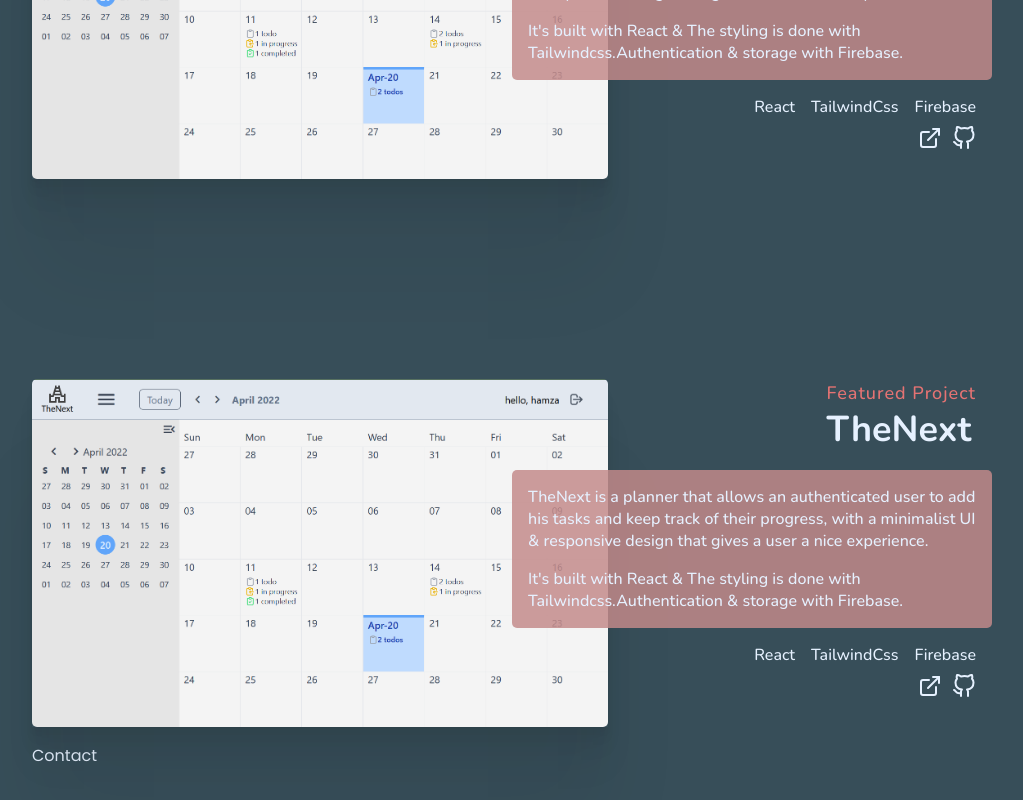
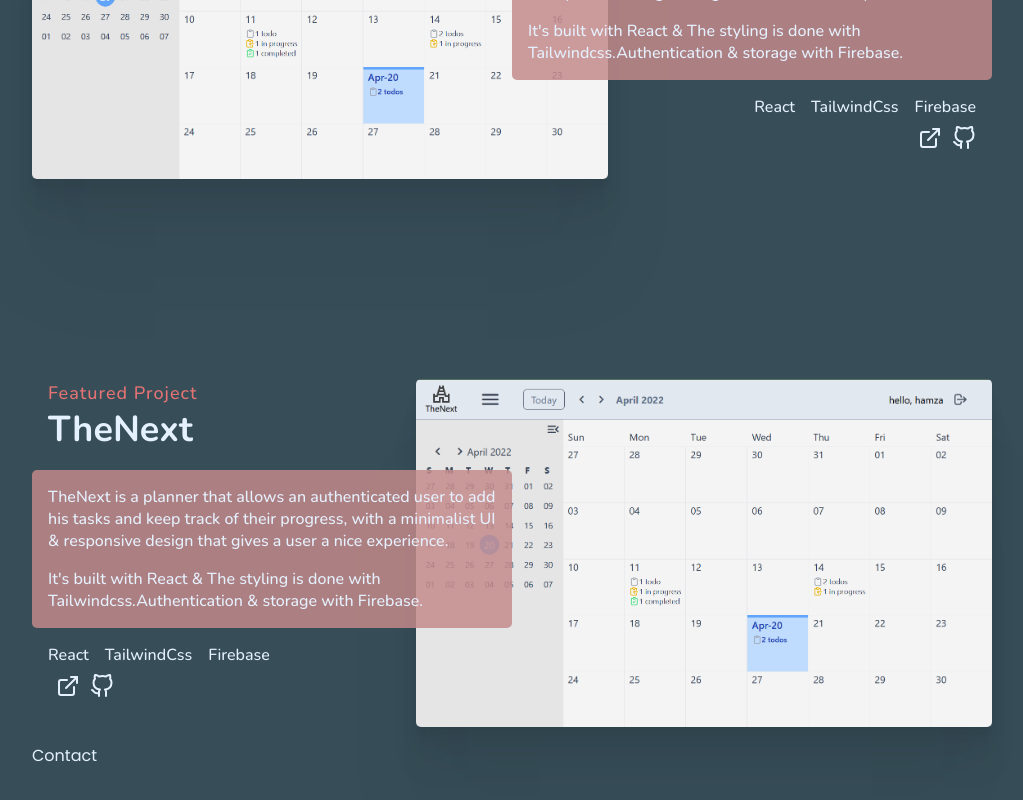
Before and after one commit to idrissi-hamza/MyPortfolio, a React (Create React App) app: page / in a window 1280 px wide. Shown: the part 1437-2237 px from the top of the page, without its empty margins (152-1175 px from the left). Built offline with nearby package versions, Linux system fonts and the light colour scheme; a web font is replaced by a local one.

Commit message:
implement zigzag style for projects  scalable css

```diff
--- a/src/components/Navbar/Circles.scss
+++ b/src/components/Navbar/Circles.scss
@@ -5,7 +5,7 @@
   width: 100%;
   height: 100%;
   overflow: hidden;
-  z-index: 9998;
+  z-index: 8;
   & div {
     position: absolute;
     display: block;
--- a/src/components/Portfolio/Portfolio.scss
+++ b/src/components/Portfolio/Portfolio.scss
@@ -4,24 +4,41 @@
   margin-top: 10rem;
   font-family: "nunito";
   &--projects {
-    // @media (max-width: 860px) {
-    //   margin-inline: 1vw;
-    // }
     padding: 0;
     display: flex;
     flex-direction: column;
-    // background: #ff33;
     list-style: none;
     gap: 200px;
     @media (max-width: 860px) {
-      // margin-inline: 1vw;
       gap: 70px;
     }
     & li {
-       min-width: 100%;
-      // background: #fdf3;
+      min-width: 100%;
       padding: 0px;
       margin: 0 auto;
+      @media (min-width: 860px) {
+        &:nth-child(even) {
+          & .card {
+            display: flex;
+            flex-direction:row-reverse;
+            &--image{
+
+            }
+
+
+            &--text {
+              // color: red;
+              // position: unset;
+              left: 0;
+              align-items: flex-start;
+
+            }
+          }
+
+        }
+      }
+
+
     }
   }
 }
--- a/src/components/Portfolio/ProjectCard.scss
+++ b/src/components/Portfolio/ProjectCard.scss
@@ -3,7 +3,9 @@
   min-width: 100%;
   position: relative;
   max-width: 35rem;
-
+  &--links {
+    z-index: 9999;
+  }
   &--image {
     width: 60%;
     height: 100%;
@@ -85,8 +87,6 @@
   display: none;
 }
 @media (max-width: 860px) {
-
-
   .lg {
     display: none;
   }
@@ -96,9 +96,9 @@
   }
   .card {
     box-shadow: 0 2.8px 2.2px rgba(0, 0, 0, 0.014),
-    0 6.7px 5.3px rgba(0, 0, 0, 0.02), 0 12.5px 10px rgba(0, 0, 0, 0.025),
-    0 22.3px 17.9px rgba(0, 0, 0, 0.03), 0 41.8px 33.4px rgba(0, 0, 0, 0.036),
-    0 100px 80px rgba(0, 0, 0, 0.05);
+      0 6.7px 5.3px rgba(0, 0, 0, 0.02), 0 12.5px 10px rgba(0, 0, 0, 0.025),
+      0 22.3px 17.9px rgba(0, 0, 0, 0.03), 0 41.8px 33.4px rgba(0, 0, 0, 0.036),
+      0 100px 80px rgba(0, 0, 0, 0.05);
     border-bottom-left-radius: 10px;
     border-bottom-right-radius: 10px;
     // background: #000;
@@ -108,7 +108,6 @@
       min-width: 100%;
       box-shadow: none;
       img {
-
         border-radius: 0px;
 
         border-top-left-radius: 5px;
@@ -120,17 +119,13 @@
       width: 100%;
       position: unset;
       align-items: flex-start;
-
     }
-    &--description{
+    &--description {
       // border-bottom-left-radius: 5px;
       // border-bottom-right-radius: 5px;
       border-bottom-left-radius: 5px;
       border-radius: 0px;
-background: #c48a8a28;
-    }
-    &--links{
-z-index: 9999;
+      background: #c48a8a28;
     }
   }
 }
```
